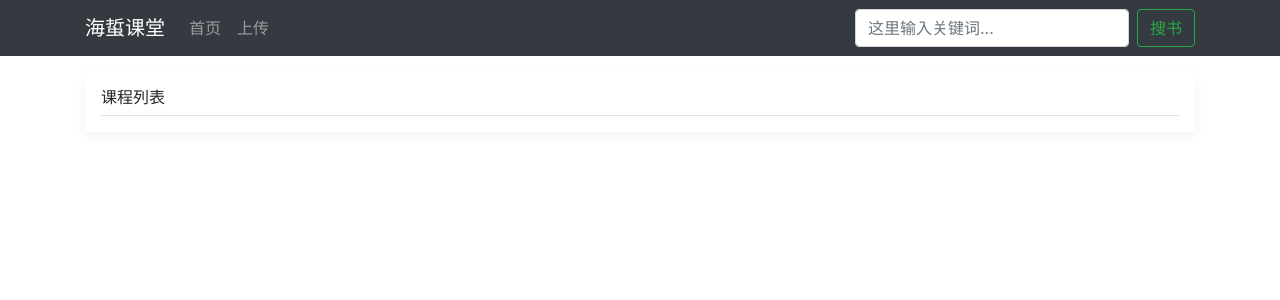
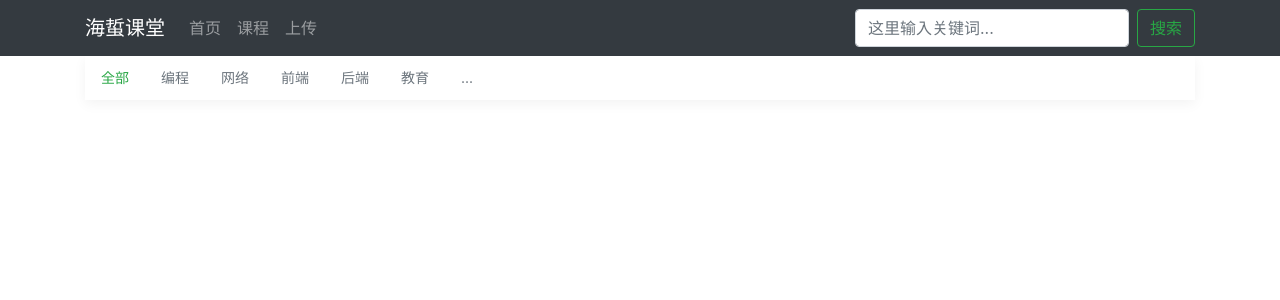
Before and after one commit to sunmouren/HaiShiOnline, a Django app: template templates/course-list.html in a window 1280 px wide. Shown: the top 300 px of the page. Run offline with Django 3.2, Linux system fonts and the light colour scheme; the template is opened without the code that fills it, so the values that code supplies are empty; some libraries are stand-ins or nearby versions.

Commit message:
添加课程模块

```diff
--- a/HaiShiOnline/settings.py
+++ b/HaiShiOnline/settings.py
@@ -113,9 +113,9 @@ AUTH_PASSWORD_VALIDATORS = [
 # Internationalization
 # https://docs.djangoproject.com/en/2.1/topics/i18n/
 
-LANGUAGE_CODE = 'en-us'
+LANGUAGE_CODE = 'zh-hans'
 
-TIME_ZONE = 'UTC'
+TIME_ZONE = 'Asia/Shanghai'
 
 USE_I18N = True
 
--- a/courses/views.py
+++ b/courses/views.py
@@ -9,5 +9,9 @@ class CourseListView(View):
     课程列表视图
     """
     def get(self, request):
+        current_page = 'course_list'
         courses = Course.objects.all()
-        return render(request, 'course-list.html', {'courses', courses})
+        return render(request, 'course-list.html', {
+            'courses': courses,
+            'current_page': current_page,
+        })
--- a/templates/add-video.html
+++ b/templates/add-video.html
@@ -17,7 +17,7 @@
                 <form method="post" action="{% url 'videos:add_video' %}">
                     {% csrf_token %}
                   <div class="form-group">
-                    <input type="text" class="form-control" id="id_title" placeholder="标题" name="title">
+                    <input type="text" class="form-control" id="id_title" placeholder="这里输入标题..." name="title" required>
                   </div>
                   <div class="form-group">
                     <input type="text" class="form-control" id="id_url" hidden name="url">
--- a/templates/base.html
+++ b/templates/base.html
@@ -32,11 +32,14 @@
 
           <div class="navbar-collapse  offcanvas-collapse" id="navbarsExampleDefault">
             <ul class="navbar-nav mr-auto">
-              <li class="nav-item {% ifequal current_page '' %}active{% endifequal %}">
-                <a class="nav-link " href="{% url 'index' %}">首页</a></li>
-              <li class="nav-item {% ifequal current_page 'book_list' %}active{% endifequal %}" >
-                <a class="nav-link" href="{% url 'videos:add_video' %}">上传</a>
-              </li>
+                <li class="nav-item {% ifequal current_page '' %}active{% endifequal %}">
+                    <a class="nav-link " href="{% url 'index' %}">首页</a></li>
+                 <li class="nav-item {% ifequal current_page 'course_list' %}active{% endifequal %}" >
+                    <a class="nav-link" href="{% url 'courses:course_list' %}">课程</a>
+                </li>
+                <li class="nav-item {% ifequal current_page 'add_video' %}active{% endifequal %}" >
+                    <a class="nav-link" href="{% url 'videos:add_video' %}">上传</a>
+                </li>
 {#              <li class="nav-item {% ifequal current_page 'user_list' %}active{% endifequal %}">#}
 {#                <a class="nav-link " href="{% url 'users:user_list' %}">书友</a>#}
 {#              </li>#}
@@ -68,7 +71,7 @@
 
             <form class="form-inline my-2 my-lg-0">
               <input class="form-control mr-sm-2" id="unit" type="search" name="q" placeholder="这里输入关键词..." aria-label="Search">
-              <button class="btn btn-outline-success my-2 my-sm-0" type="submit">搜书</button>
+              <button class="btn btn-outline-success my-2 my-sm-0" type="submit">搜索</button>
             </form>
           </div>
       </div>
--- a/templates/course-list.html
+++ b/templates/course-list.html
@@ -3,8 +3,46 @@
 
 {% block main %}
     <div class="container">
-        <div class="my-3 p-3 bg-white rounded box-shadow">
-            <h6 class="border-bottom border-gray pb-2 mb-0">课程列表</h6>
+        <div class="bg-white">
+            <div class="nav-scroller bg-white box-shadow">
+                <nav class="nav nav-underline container" >
+{#                    <a class="nav-link {% ifequal 0 current_category_id %}text-success{% endifequal %}"#}
+{#                       href="">全部#}
+{#                    </a>#}
+                    <a class="nav-link text-success"
+                       href="">全部
+                    </a>
+                {% for category in categories %}
+                     <a class="nav-link {% ifequal category.id|stringformat:'i' current_category_id %}text-success{% endifequal %}"
+                        href="?category={{ category.id }}">{{ category.name }}
+                     </a>
+                {% endfor %}
+
+                <a class="nav-link" href="#">编程</a>
+                <a class="nav-link" href="#">网络</a>
+                <a class="nav-link" href="#">前端</a>
+                <a class="nav-link" href="#">后端</a>
+                <a class="nav-link" href="#">教育</a>
+                <a class="nav-link" href="#">...</a>
+            </nav>
+        </div>
+            <div class="row pt-3">
+                {% for course in courses %}
+                    <div class="col-md-4">
+                        <!-- 桌面排版 -->
+                        <div class="card mb-4 border-success box-shadow">
+                          <div class="card-body">
+                              <h5 class="card-title"><a href="#">{{ course.name }}</a></h5>
+                              <div class="d-flex justify-content-between align-items-center">
+                                  <small class="text-muted"><a href="">Sunmouren</a></small>
+                                  <small class="text-muted">课时: <span>15</span></small>
+                                  <small class="text-muted">{{ course.created|date:'Y-m-d' }}</small>
+                              </div>
+                          </div>
+                      </div>
+                    </div>
+                {% endfor %}
+            </div>
         </div>
     </div>
 {% endblock %}
--- a/videos/views.py
+++ b/videos/views.py
@@ -44,7 +44,10 @@ class AddVideoView(View):
     添加视频
     """
     def get(self, request):
-        return render(request, 'add-video.html')
+        current_page = 'add_video'
+        return render(request, 'add-video.html', {
+            'current_page': current_page,
+        })
 
     def post(self, request):
         video_form = VideoForm(data=request.POST)
```
